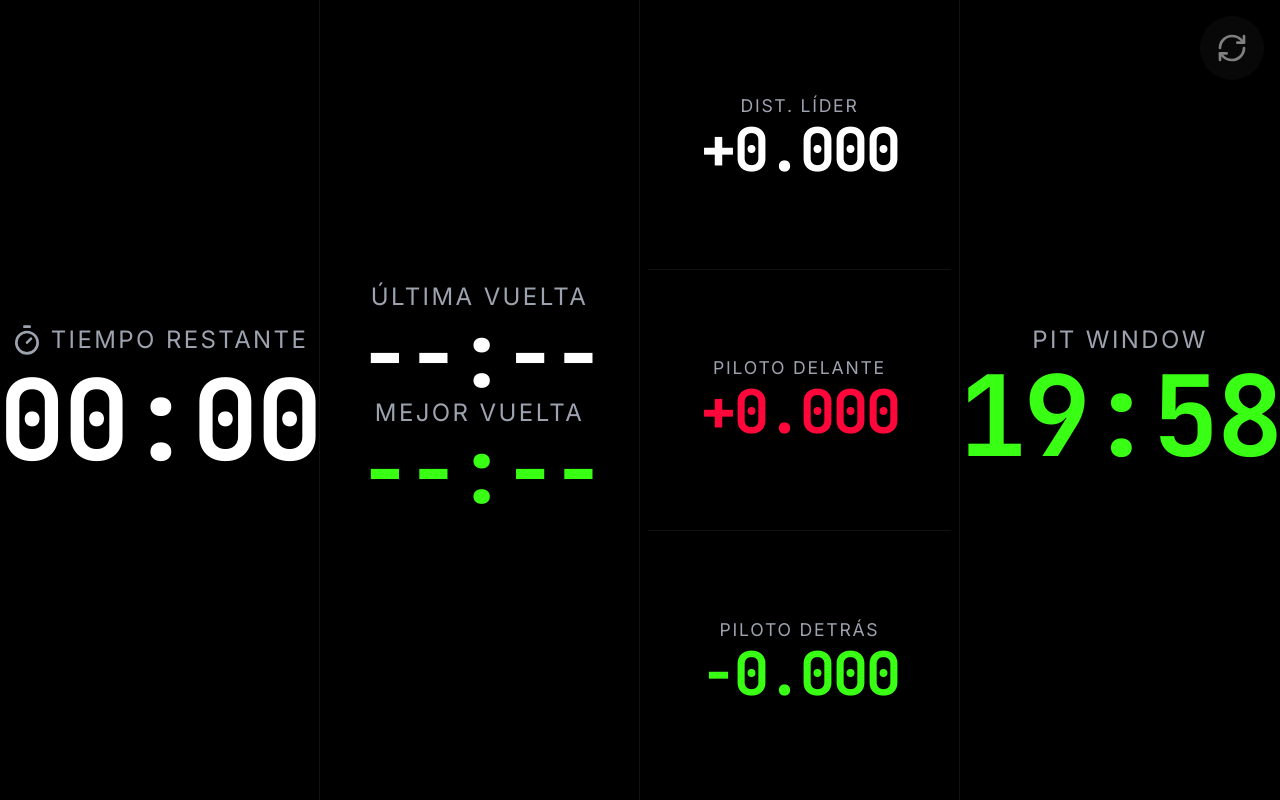
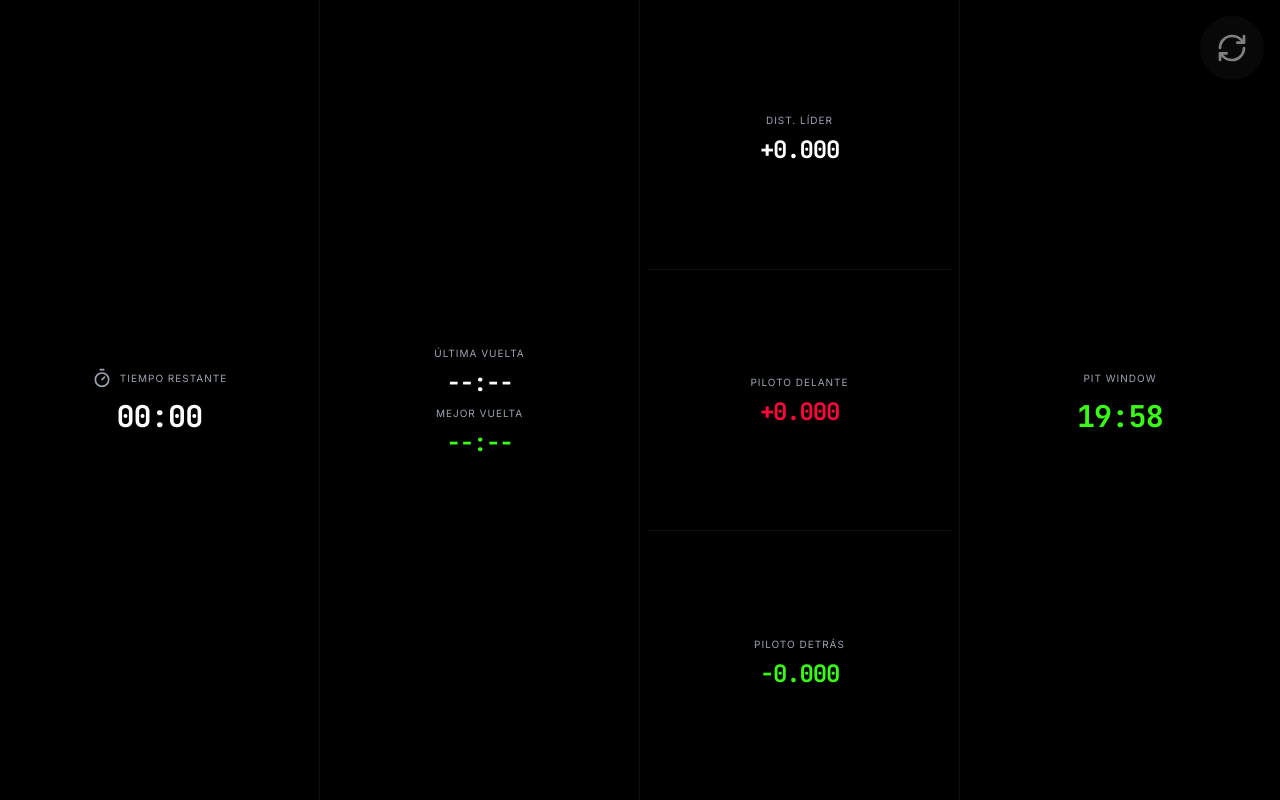
Before and after one commit to KTAPP22/APP, a React (Vite) app: page / in a window 1280 px wide. Both pictures are taken after typing "Sample" into the empty fields and a click on the button "COMENZAR CARRERA". Built offline with nearby package versions, Linux system fonts and the light colour scheme; no server answers.

Commit message:
Revert landscape font sizing changes back to standard layout

```diff
--- a/src/components/blocks/GapsBlock.jsx
+++ b/src/components/blocks/GapsBlock.jsx
@@ -9,10 +9,10 @@ function cn(...inputs) {
 
 const GapItem = ({ label, gap, colorClass }) => (
   <div className="flex flex-col items-center flex-1 justify-center">
-    <div className="text-gray-400 uppercase font-sans tracking-widest text-xs landscape:text-[2.2vh] sm:text-sm mb-0.5 sm:mb-1">
+    <div className="text-gray-400 uppercase font-sans tracking-widest text-xs landscape:text-[10px] sm:text-sm mb-0.5 sm:mb-1">
       {label}
     </div>
-    <div className={cn("text-3xl landscape:text-[7.5vh] sm:text-5xl font-bold font-mono tracking-tighter", colorClass)}>
+    <div className={cn("text-3xl landscape:text-2xl sm:text-5xl font-bold font-mono tracking-tighter", colorClass)}>
       {gap}
     </div>
   </div>
--- a/src/components/blocks/SessionBlock.jsx
+++ b/src/components/blocks/SessionBlock.jsx
@@ -7,11 +7,11 @@ export const SessionBlock = () => {
 
   return (
     <div className="flex flex-col items-center justify-center p-2 border-b landscape:border-b-0 border-r border-dark-gray bg-pure-black h-full overflow-hidden">
-      <div className="flex items-center gap-1 sm:gap-2 mb-1 sm:mb-2 text-gray-400 uppercase font-sans tracking-widest text-xs landscape:text-[3vh] sm:text-base">
-        <Timer size={16} className="sm:w-5 sm:h-5 landscape:w-[4vh] landscape:h-[4vh]" />
+      <div className="flex items-center gap-1 sm:gap-2 mb-1 sm:mb-2 text-gray-400 uppercase font-sans tracking-widest text-xs landscape:text-[10px] sm:text-base">
+        <Timer size={16} className="sm:w-5 sm:h-5" />
         <span>Tiempo Restante</span>
       </div>
-      <div className="text-4xl landscape:text-[14vh] sm:text-7xl font-bold font-mono text-white tracking-tight">
+      <div className="text-4xl landscape:text-3xl sm:text-7xl font-bold font-mono text-white tracking-tight">
         {sessionTimeLeft}
       </div>
     </div>
--- a/src/components/blocks/StintBlock.jsx
+++ b/src/components/blocks/StintBlock.jsx
@@ -74,15 +74,15 @@ export const StintBlock = () => {
     <div className="flex flex-col items-center justify-center p-2 bg-pure-black h-full relative overflow-hidden">
       <button
         onClick={resetStint}
-        className="absolute top-2 right-2 sm:top-4 sm:right-4 p-2 sm:p-4 landscape:p-[2vh] rounded-full bg-dark-gray text-white opacity-50 active:opacity-100"
+        className="absolute top-2 right-2 sm:top-4 sm:right-4 p-2 sm:p-4 rounded-full bg-dark-gray text-white opacity-50 active:opacity-100"
         title="Siguiente stint"
       >
-        <RefreshCw className="w-4 h-4 sm:w-8 sm:h-8 landscape:w-[4vh] landscape:h-[4vh]" />
+        <RefreshCw className="w-4 h-4 sm:w-8 sm:h-8" />
       </button>
-      <div className="text-gray-400 uppercase font-sans tracking-widest text-xs landscape:text-[3vh] sm:text-base mb-1 sm:mb-2 text-center">
+      <div className="text-gray-400 uppercase font-sans tracking-widest text-xs landscape:text-[10px] sm:text-base mb-1 sm:mb-2 text-center">
         Pit Window {totalStints > 1 ? `(Stint ${currentStintIndex + 1}/${totalStints})` : ''}
       </div>
-      <div className={cn("text-4xl landscape:text-[14vh] sm:text-7xl font-bold font-mono tracking-tight", colorClass)}>
+      <div className={cn("text-4xl landscape:text-3xl sm:text-7xl font-bold font-mono tracking-tight", colorClass)}>
         {displayValue}
       </div>
     </div>
--- a/src/components/blocks/TimesBlock.jsx
+++ b/src/components/blocks/TimesBlock.jsx
@@ -8,18 +8,18 @@ export const TimesBlock = () => {
   return (
     <div className="flex flex-col justify-center items-center p-2 border-b landscape:border-b-0 border-dark-gray landscape:border-r bg-pure-black h-full gap-1 landscape:gap-0.5 sm:gap-8 overflow-hidden">
       <div className="flex flex-col items-center">
-        <div className="text-gray-400 uppercase font-sans tracking-widest text-xs landscape:text-[3vh] sm:text-base mb-0.5">
+        <div className="text-gray-400 uppercase font-sans tracking-widest text-xs landscape:text-[10px] sm:text-base mb-0.5">
           Última Vuelta
         </div>
-        <div className="text-3xl landscape:text-[11vh] sm:text-6xl font-bold font-mono text-neon-yellow tracking-tighter">
+        <div className="text-3xl landscape:text-2xl sm:text-6xl font-bold font-mono text-neon-yellow tracking-tighter">
           {lastLap}
         </div>
       </div>
       <div className="flex flex-col items-center">
-        <div className="text-gray-400 uppercase font-sans tracking-widest text-xs landscape:text-[3vh] sm:text-base mb-0.5">
+        <div className="text-gray-400 uppercase font-sans tracking-widest text-xs landscape:text-[10px] sm:text-base mb-0.5">
           Mejor Vuelta
         </div>
-        <div className="text-3xl landscape:text-[11vh] sm:text-6xl font-bold font-mono text-neon-green tracking-tighter">
+        <div className="text-3xl landscape:text-2xl sm:text-6xl font-bold font-mono text-neon-green tracking-tighter">
           {bestLap}
         </div>
       </div>
```
